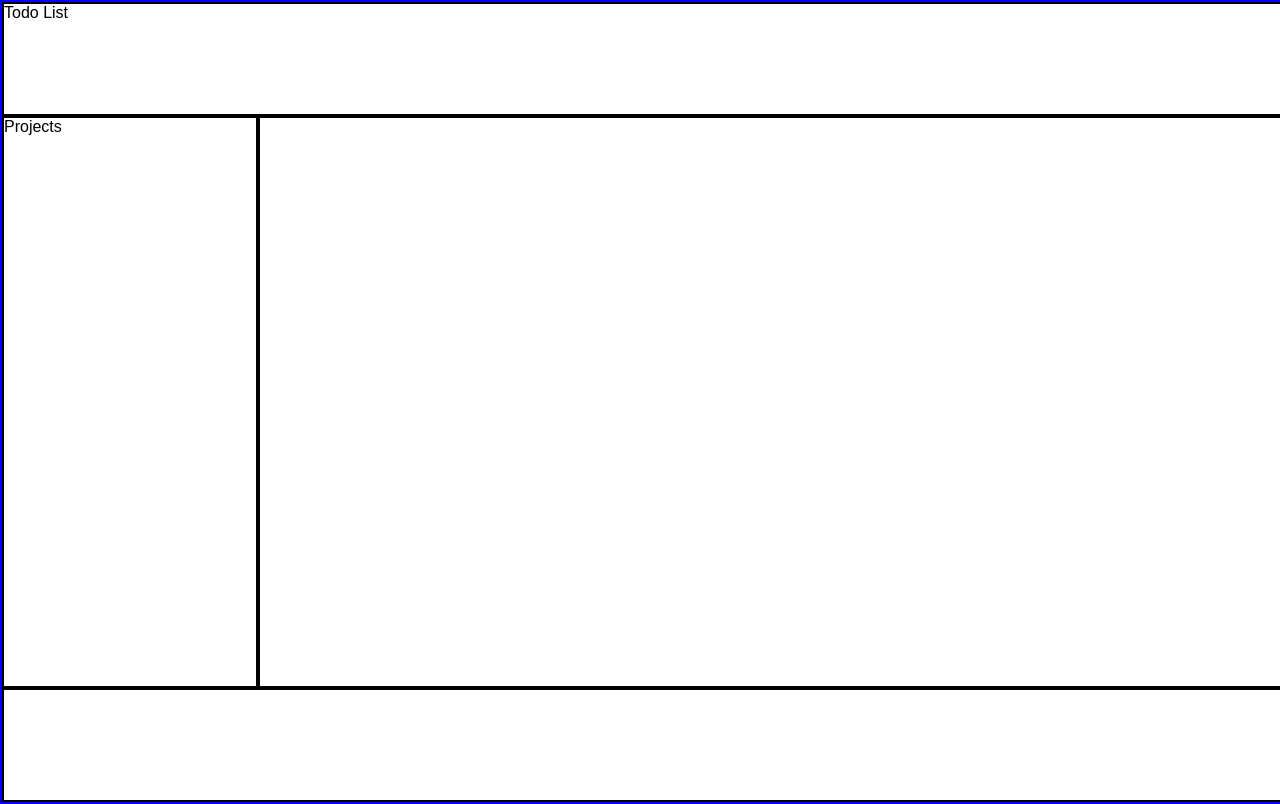
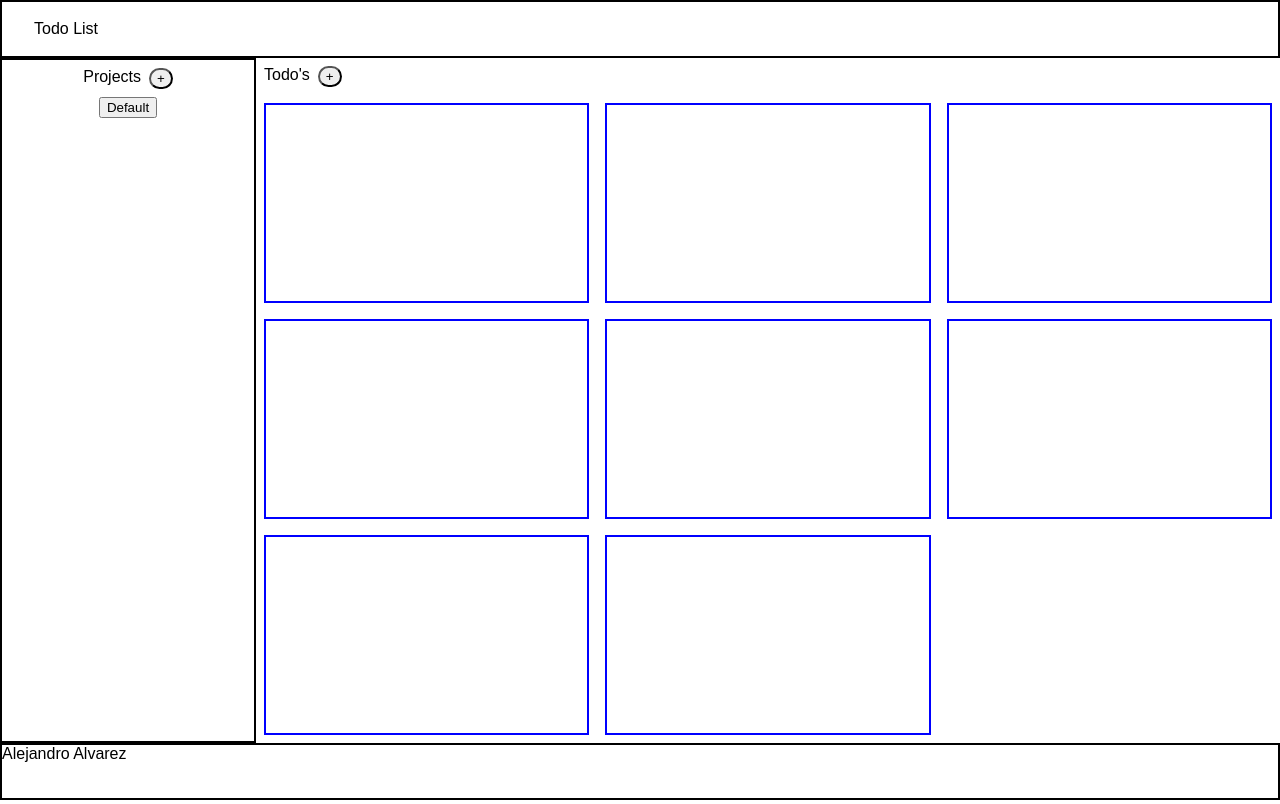
Before and after one commit to Alejandro2004programs/Task-Manager, a website built with webpack: page src/template.html in a window 1280 px wide. Built offline with nearby package versions, Linux system fonts and the light colour scheme.

Commit message:
fixed the grid columns and rows so that there is no scrolling on normal size

```diff
--- a/package.json
+++ b/package.json
@@ -6,13 +6,13 @@
     "style-loader": "^4.0.0",
     "webpack": "^5.98.0",
     "webpack-cli": "^6.0.1",
-    "webpack-dev-server": "^5.2.1",
+    "webpack-dev-server": "^5.2.2",
     "webpack-merge": "^6.0.1"
   },
   "scripts": {
     "start": "webpack serve --open --config webpack.dev.js",
     "build": "webpack --config webpack.prod.js",
-    "dev": "webpack serve",
+    "dev": "webpack serve --config webpack.dev.js",
     "deploy": "git subtree push --prefix dist origin gh-pages"
   }
 }
--- a/src/index.js
+++ b/src/index.js
@@ -19,3 +19,35 @@ class Project {
         this.dataId = crypto.randomUUID();
     }
 }
+
+const projects = [];
+
+function addProject(projectName) {
+    let projectToAdd = new Project(projectName);
+    projects.push(projectToAdd);
+}
+
+function addTodo(project, title, description, dueDate, priority) {
+    let todo = new Todo(title, description, dueDate, priority);
+    project.todoList.push(todo);
+}
+
+
+function displayMostRecentProject() {
+    let projectContainer = document.querySelector(".projectsContainer");
+    let currentProject = document.createElement("button");
+    let project = projects.at(-1);
+    currentProject.textContent = project.projectName;
+    projectContainer.appendChild(currentProject);
+}
+
+function displayDefaultTodos() {
+
+}
+
+addProject("Default");
+displayMostRecentProject();
+
+addTodo(projects[0], "wash clothes", "finish washing clothes", "tonight", true);
+console.log(projects);
+console.log(projects.at(-1));
--- a/src/styles.css
+++ b/src/styles.css
@@ -1,16 +1,16 @@
 * {
     margin: 0;
+}
+
+*, *::before, *::after {
+    box-sizing: border-box;
 }
 
 body {
     font-family: sans-serif;
 }
 
-.container {
-    border: 2px solid blue;
-    height: 100vh;
-    width: 100%;
-}
+/* Set up for grid layout */
 
 .header, .sidebar, .main-content, .footer {
     border: 2px solid black;
@@ -20,11 +20,13 @@ body {
     display: grid;
     grid-template-columns: 1fr 4fr;
     grid-template-rows: 1fr 5fr 1fr;
+    height: 100vh;
 }
 
 .header {
     grid-column: 1 / 3;
     grid-row: 1 / 2;
+    height: 100%;
 }
 
 .sidebar {
@@ -40,4 +42,82 @@ body {
 .footer {
     grid-column: 1 / 3;
     grid-row: 3 / 4;
+    height: 100%;
 }
+
+
+
+/* Header Styling */
+
+.header {
+    display: flex;
+    align-items: center;
+}
+
+.title {
+    margin-left: 32px;
+}
+
+/* Sidebar Styling */
+
+.sidebar {
+    display: flex;
+    flex-direction: column;
+    align-items: center;
+    gap: 8px;
+}
+
+.sidebarHeader {
+    display: flex;
+    justify-content: center;
+    gap: 8px;
+    margin-top: 8px;
+}
+
+.addProjectButton {
+    border-radius: 16px;
+}
+
+.addProjectButton:hover {
+    cursor: pointer;
+}
+
+.projectsContainer {
+
+}
+
+/* Main Content Styling */
+
+.mainContent {
+    display: flex;
+    flex-direction: column;
+    gap: 8px;
+}
+
+.mainContentHeader {
+    display: flex;
+    gap: 8px;
+    margin-top: 8px;
+    margin-left: 8px;
+}
+
+.todosContainer {
+    margin: 8px;
+    display: grid;
+    grid-template-columns: repeat(auto-fit, minmax(250px, 1fr));
+    grid-template-rows: 1fr 1fr 1fr;
+    gap: 16px;
+}
+
+.addTodoButton {
+    border-radius: 16px;
+}
+
+.addTodoButton:hover {
+    cursor: pointer;
+}
+
+.todo {
+    border: 2px solid blue;
+    height: 200px;
+}
--- a/src/template.html
+++ b/src/template.html
@@ -12,13 +12,31 @@
             <p class="title">Todo List</p>
         </div>
         <div class="sidebar">
-            <p>Projects</p>
+            <div class="sidebarHeader">
+                <p>Projects</p>
+                <button class="addProjectButton">+</button>
+            </div>
+            <div class="projectsContainer">
+            </div>
         </div>
-        <div class="main-content">
-
+        <div class="mainContent">
+            <div class="mainContentHeader">
+                <p>Todo's</p>
+                <button class="addTodoButton">+</button>
+            </div>
+            <div class="todosContainer">
+                <div class="todo"></div>
+                <div class="todo"></div>
+                <div class="todo"></div>
+                <div class="todo"></div>
+                <div class="todo"></div>
+                <div class="todo"></div>
+                <div class="todo"></div>
+                <div class="todo"></div>
+            </div>
         </div>
         <div class="footer">
-
+            <p>Alejandro Alvarez</p>
         </div>
     </div>
 </body>
```
Also changed, not shown: 1 other file.
